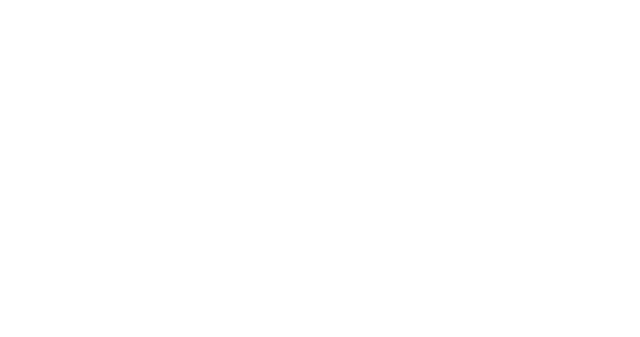
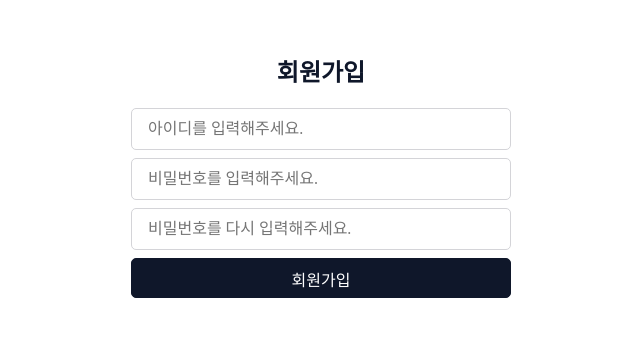
Before and after one commit to weggle-plus/web-todo, a React (Create React App) app in the folder frontend/: page /join in a window 1280 px wide. Before the commit this address had no page. Shown: the part 225-562 px from the top of the page, without its empty margins (319-959 px from the left). Built offline with nearby package versions, Linux system fonts and the light colour scheme; a web font is replaced by a local one.

Commit message:
feat: 회원가입 페이지 구현

```diff
--- a/frontend/src/App.js
+++ b/frontend/src/App.js
@@ -6,6 +6,7 @@ import DoneList from "./component/DoneList";
 import DeleteCheckModal from "./component/DeleteCheckModal";
 import { BrowserRouter, Route, Routes } from "react-router-dom";
 import Login from "./Login";
+import Join from "./Join";
 
 function App() {
   const [isLoggedIn, setIsLoggedIn] = useState(false);
@@ -82,9 +83,10 @@ function App() {
     <BrowserRouter>
       <div className="container">
         <Routes>
-          <Route path="/" element={<Login />} />
+          <Route path="/login" element={<Login />} />
+          <Route path="/join" element={<Join />} />
           <Route
-            path="/todo"
+            path="/"
             element={
               isLoggedIn ? (
                 <>
--- /dev/null
+++ b/frontend/src/Join.js
@@ -0,0 +1,80 @@
+import { useState } from "react";
+import "./login-join.css";
+import { useNavigate } from "react-router-dom";
+
+function Join() {
+  const navigate = useNavigate();
+  const [inputs, setInputs] = useState({
+    id: "",
+    password: "",
+  });
+  const [checkPassword, setCheckPassword] = useState("");
+  const [isValidated, setIsValidated] = useState(true);
+  const [isPasswordSame, setIsPasswordSame] = useState(true);
+
+  const HandleInputBlur = (e) => {
+    const inputPassword = e.target.value;
+    const passwordRegex =
+      /^(?=.*[a-zA-Z])(?=.*[!@#$%^*+=-])(?=.*[0-9]).{8,15}$/;
+    const validatePassword =
+      inputPassword.length > 8 && passwordRegex.test(inputPassword);
+    setInputs({ id: "", password: inputPassword });
+    setIsValidated(validatePassword);
+
+    if(validatePassword && checkPassword === inputPassword) {
+      setIsPasswordSame(true);
+    } else {
+      setIsPasswordSame(false);
+    }
+  };
+
+  const HandleInputIsSameBlur = (e) => {
+    const inputPassword = e.target.value;
+    setCheckPassword(inputPassword);
+    const isSame = inputs.password === inputPassword ? true : false;
+    setIsPasswordSame(isSame);
+  };
+
+  const HandleJoinClick = () => {
+    alert("회원가입이 완료되었습니다.");
+    navigate("/")
+  }
+
+  return (
+    <div className="login_join_wrap">
+      <span className="login_join_title">회원가입</span>
+      <div className="input_wrap">
+        <input type="text" placeholder="아이디를 입력해주세요."></input>
+        <input
+          type="password"
+          minLength="8"
+          onBlur={HandleInputBlur}
+          className={isValidated && isPasswordSame ? "" : "input_error"}
+          placeholder="비밀번호를 입력해주세요."
+        ></input>
+        <input
+          type="password"
+          onBlur={HandleInputIsSameBlur}
+          className={isValidated && isPasswordSame ? "" : "input_error"}
+          placeholder="비밀번호를 다시 입력해주세요."
+        ></input>
+        {!isValidated && !isPasswordSame ? (
+          <span className="input_warning">
+            비밀번호는 특수문자/숫자/영문자가 포함된 8자 이상이어야 합니다.
+          </span>
+        ) : !isValidated ? (
+          <span className="input_warning">
+            비밀번호는 특수문자/숫자/영문자가 포함된 8자 이상이어야 합니다.
+          </span>
+        ) : (
+          !isPasswordSame && (
+            <span className="input_warning">비밀번호가 일치하지 않습니다.</span>
+          )
+        )}
+        <button onClick={HandleJoinClick}>회원가입</button>
+      </div>
+    </div>
+  );
+}
+
+export default Join;
--- a/frontend/src/Login.js
+++ b/frontend/src/Login.js
@@ -1,7 +1,9 @@
 import { useState } from "react";
-import "./login.css";
+import "./login-join.css";
+import { useNavigate } from "react-router-dom";
 
 function Login() {
+  const navigate = useNavigate();
   const [inputs, setInputs] = useState({
     id: "",
     password: "",
@@ -20,10 +22,14 @@ function Login() {
     setIsValidated(validatePassword);
   };
 
+  const HandleClickJoin = () => {
+    navigate("/join");
+  };
+
   return (
-    <div className="login_wrap">
-      <span className="login_title">로그인</span>
-      <div className="login_input_wrap">
+    <div className="login_join_wrap">
+      <span className="login_join_title">로그인</span>
+      <div className="input_wrap">
         <input type="text" className={isValidated ? "" : "input_error"}></input>
         <input
           type="password"
@@ -32,12 +38,14 @@ function Login() {
           className={isValidated ? "" : "input_error"}
         ></input>
         {!isValidated && (
-          <span className="login_warning">
+          <span className="input_warning">
             아이디와 비밀번호를 확인해주세요.
           </span>
         )}
         <button>로그인</button>
-        <button className="btn_modify">회원가입</button>
+        <button className="btn_modify" onClick={HandleClickJoin}>
+          회원가입
+        </button>
       </div>
     </div>
   );
--- a/frontend/src/login.css
+++ b/frontend/src/login-join.css
@@ -10,28 +10,28 @@ input[type="text"].input_error,
 input[type="password"].input_error {
   border-color: #ef4444;
 }
-.login_wrap {
+.login_join_wrap {
   display: flex;
   width: 380px;
   flex-direction: column;
   justify-content: center;
   align-items: center;
 }
-.login_title {
+.login_join_title {
   font-size: 24px;
   font-weight: 700;
   margin-bottom: 20px;
 }
-.login_input_wrap {
+.input_wrap {
   display: flex;
   flex-direction: column;
   gap: 8px;
   width: 100%;
 }
-.login_input_wrap > input {
+.input_wrap > input {
   flex: none;
 }
-.login_warning {
+.input_warning {
   color: #ef4444;
   font-size: 14px;
   line-height: 21px;
```
